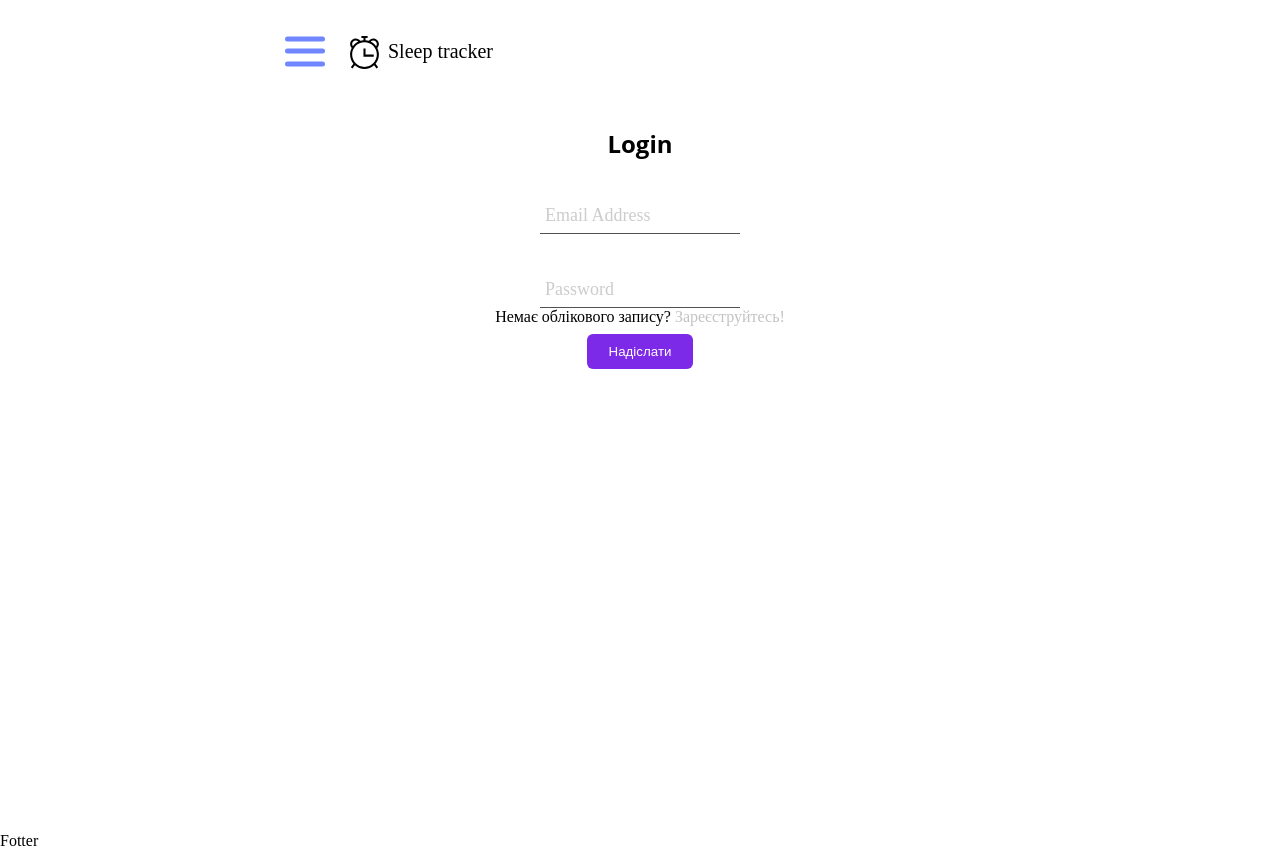
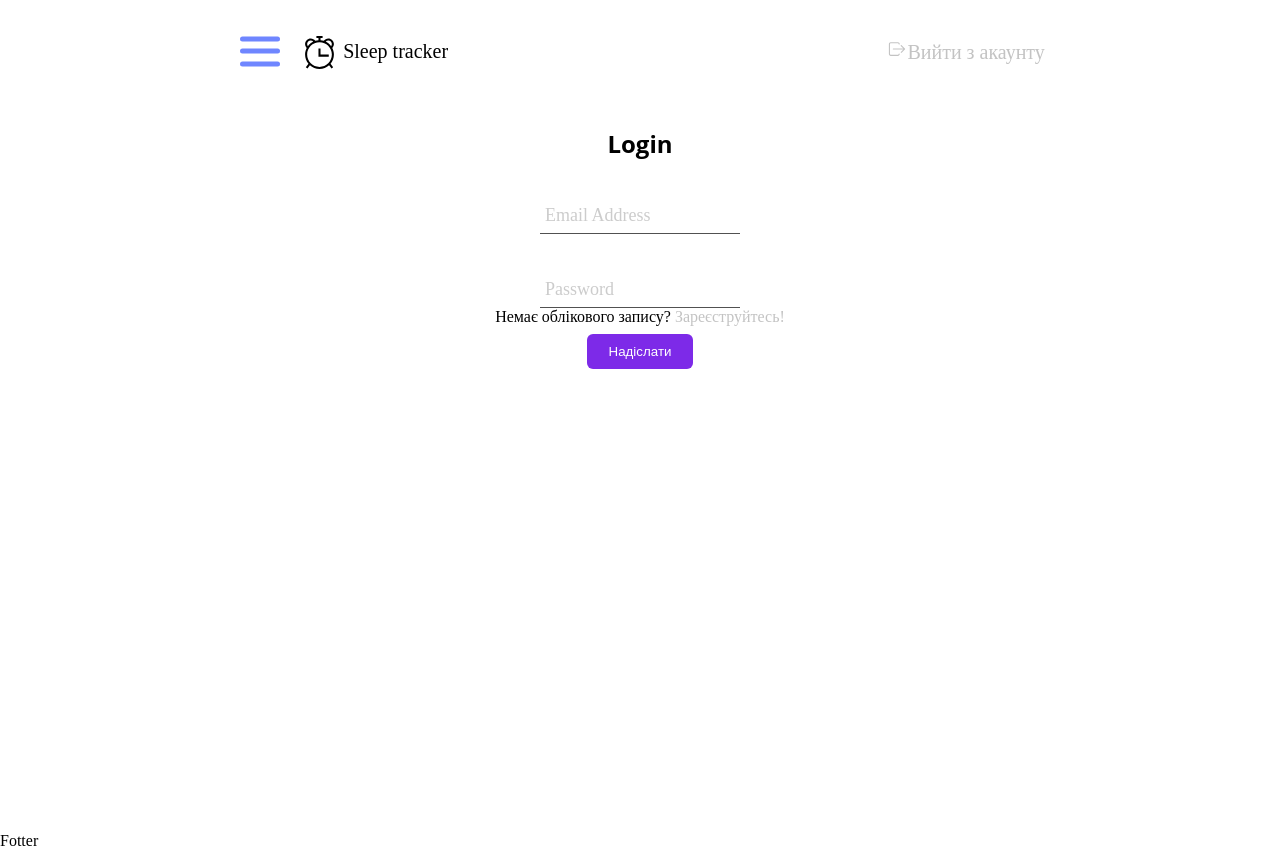
Before and after one commit to Nik91K/SleepTracker, a React (Vite) app: page /login in a window 1280 px wide. Built offline with nearby package versions, Linux system fonts and the light colour scheme; sample sign-in values are in the browser's storage.

Commit message:
updated header, and logout button

```diff
--- a/src/components/Layout/Header/Header.tsx
+++ b/src/components/Layout/Header/Header.tsx
@@ -1,18 +1,22 @@
 import { TfiAlarmClock } from "react-icons/tfi";
 import { MdOutlineAppRegistration } from "react-icons/md";
 import { IoLogInOutline } from "react-icons/io5";
+import { IoIosLogOut } from "react-icons/io";
 import Sitebar from "../Sitebar/Sitebar";``
 import './Header.css'
+import { useNavigate } from "react-router";
 
-interface HeaderProps{
-    isLoggedIn: boolean;
-}
 
-const Header: React.FC<HeaderProps> = ({ isLoggedIn }) => {
+const Header = ({ isLoggedIn } : { isLoggedIn: boolean }) => {
+    const send = useNavigate()
+
+    const logout = () => {
+        localStorage.removeItem('token')
+        send('/')
+    }
 
     return (
         <header className="header">
-
             <div className="header-title">
                 {isLoggedIn && (
                     <Sitebar />
@@ -38,6 +42,12 @@ const Header: React.FC<HeaderProps> = ({ isLoggedIn }) => {
                     </div>
                 </a>
                 )}
+                {isLoggedIn && (
+                    <div onClick={logout} className="link header-link">
+                        <IoIosLogOut size={20}/>
+                        <span>Вийти з акаунту</span>
+                    </div>
+                )}
             </div>
         </header>
     )
```
